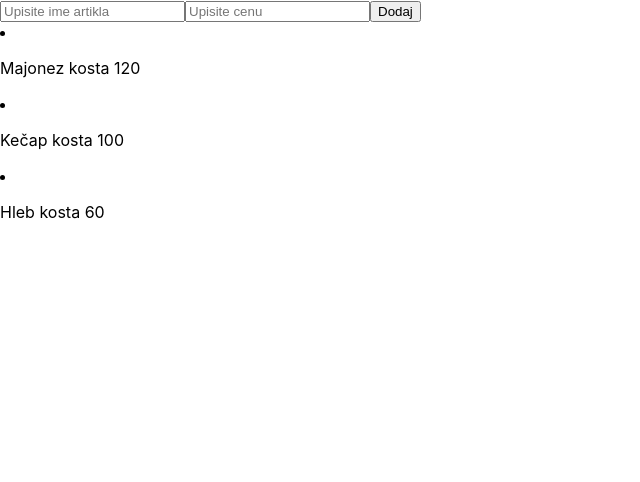
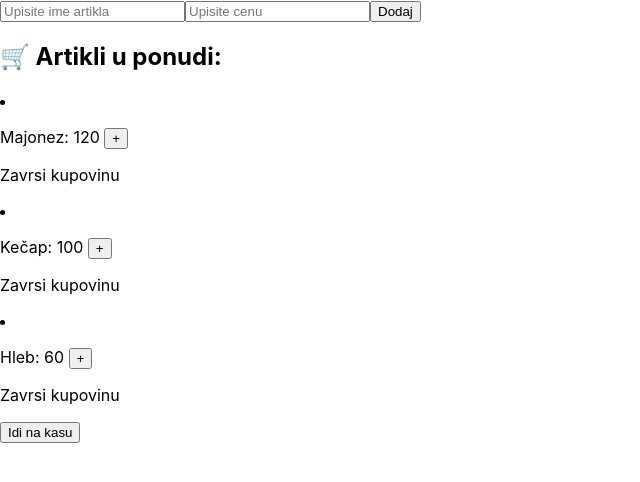
Before and after one commit to IrfanCatovic/Store, a React (Create React App) app: page / in a window 1280 px wide. Shown: the top 482 px of the page, without its empty margins (0-640 px from the left). Built offline with nearby package versions, Linux system fonts and the light colour scheme.

Commit message:
Add to shopping cart

```diff
--- a/src/App.js
+++ b/src/App.js
@@ -22,6 +22,8 @@ const Artikli = [
 export default function App() {
   const [listaArtikala, setListaArtikala] = useState(Artikli);
   const [artikal, setArtikal] = useState({ Ime: "", Cena: "" });
+  const [trenutniRacun, setTrenutniRacun] = useState([]);
+  const [istorijaRacuna, setIstorijaRacuna] = useState([]);
 
   function handleAddItem(e) {
     e.preventDefault();
@@ -30,15 +32,18 @@ export default function App() {
       alert("Unesite Ime i cenu artikla");
       return;
     }
-
     const noviArtikal = {
       Id: listaArtikala.length + 1,
       Ime: artikal.Ime,
       Cena: artikal.Cena,
     };
-
     setListaArtikala([...listaArtikala, noviArtikal]);
     setArtikal({ Ime: "", Cena: "" });
+  }
+
+  function handleDodaj(artikal) {
+    setTrenutniRacun((prev) => [...prev, artikal]);
+    console.log("Dodato u račun:", artikal);
   }
   return (
     <div>
@@ -57,11 +62,13 @@ export default function App() {
         />
         <button type="submit">Dodaj</button>
       </form>
+      <h2>🛒 Artikli u ponudi:</h2>
       {listaArtikala.map((a) => (
         <li key={a.Id}>
-          <Artikal ime={a.Ime} cena={a.Cena} />
+          <Artikal ime={a.Ime} cena={a.Cena} onDodaj={() => handleDodaj(a)} />
         </li>
       ))}
+      <button>Idi na kasu</button>
     </div>
   );
 }
--- a/src/Artikal.js
+++ b/src/Artikal.js
@@ -1,9 +1,15 @@
-export default function Artikal({ ime, cena }) {
+import { useState } from "react";
+
+export default function Artikal({ ime, cena, onDodaj }) {
   return (
-    <div>
-      <p>
-        {ime} kosta {cena}
-      </p>
-    </div>
+    <>
+      <div>
+        <p>
+          {ime}: {cena}{" "}
+          <button onClick={() => onDodaj({ ime, cena })}>+</button>
+        </p>
+        <p>Zavrsi kupovinu</p>
+      </div>
+    </>
   );
 }
```
Also changed, not shown: src/IstorijaRacuna.js (added), src/Racun.js (added).
